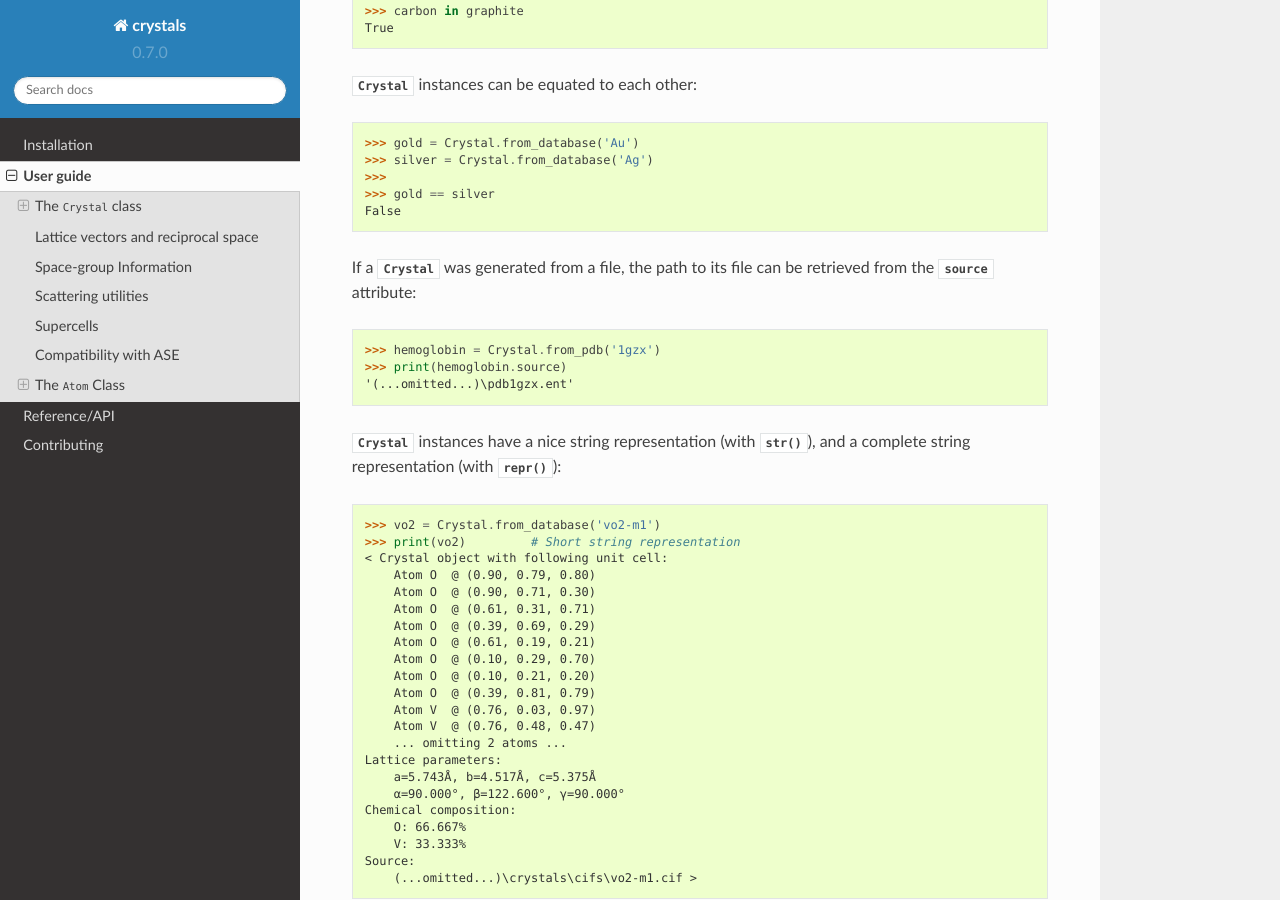
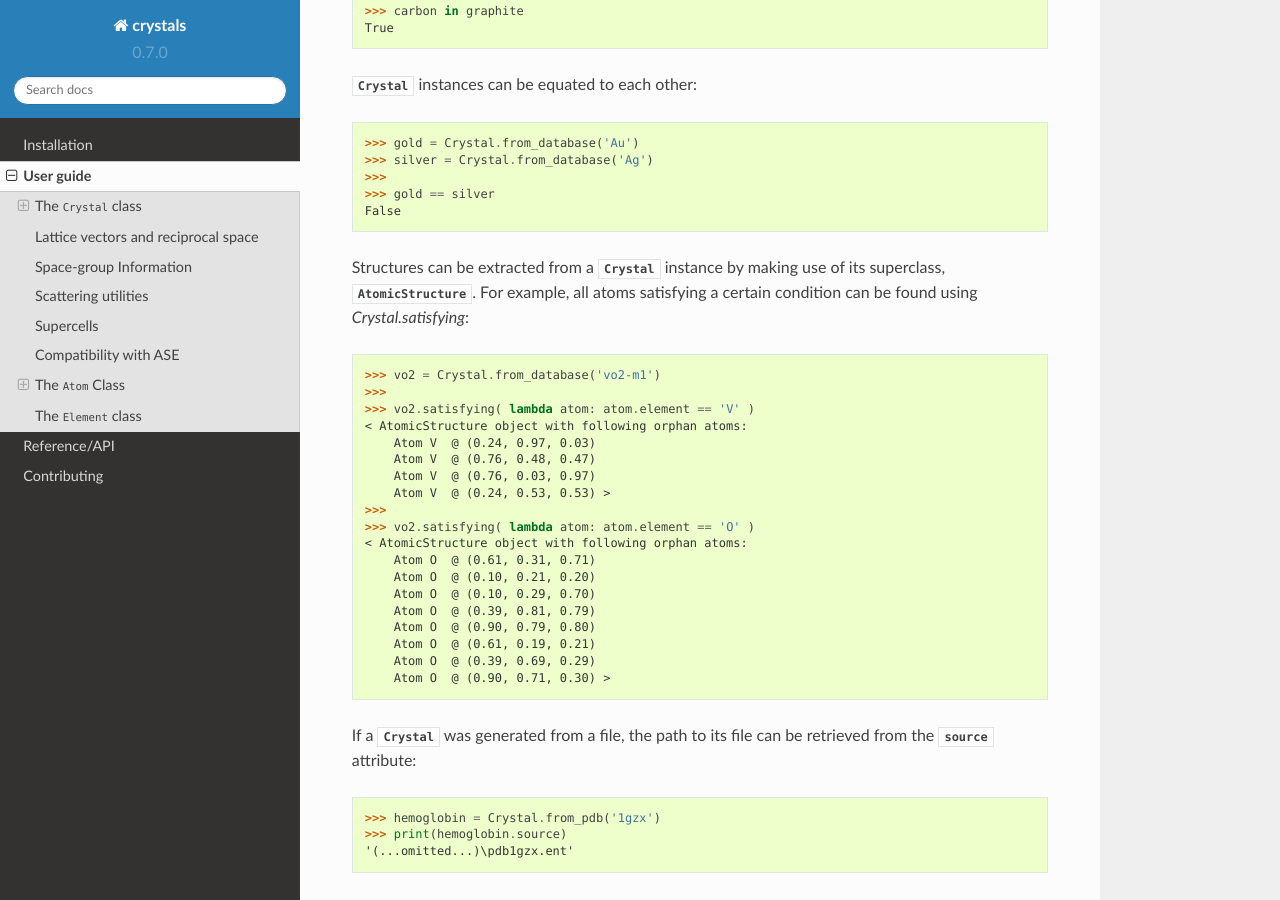
Before and after one commit to LaurentRDC/crystals, a Sphinx documentation site: the page built from docs/guide.rst, in a window 1280 px wide and 900 px high, scrolled down 3076 px. Built offline with Sphinx 7.4.7 and the Read the Docs theme 2.0.0, drawn with Linux system fonts in a browser that asks for light colours; some of the changed text lies outside the part shown.

Commit message:
Added AtomicStructure.satisfying to help search atomic structures

```diff
--- a/docs/guide.rst
+++ b/docs/guide.rst
@@ -148,6 +148,29 @@ The :class:`Crystal` class is a set-like container; checking containership (with
     >>>
     >>> gold == silver
     False
+
+Structures can be extracted from a :class:`Crystal` instance by making use of its superclass, :class:`AtomicStructure`. For example,
+all atoms satisfying a certain condition can be found using `Crystal.satisfying`::
+
+    >>> vo2 = Crystal.from_database('vo2-m1')
+    >>>
+    >>> vo2.satisfying( lambda atom: atom.element == 'V' )
+    < AtomicStructure object with following orphan atoms:
+        Atom V  @ (0.24, 0.97, 0.03)
+        Atom V  @ (0.76, 0.48, 0.47)
+        Atom V  @ (0.76, 0.03, 0.97)
+        Atom V  @ (0.24, 0.53, 0.53) >
+    >>>
+    >>> vo2.satisfying( lambda atom: atom.element == 'O' )
+    < AtomicStructure object with following orphan atoms:
+        Atom O  @ (0.61, 0.31, 0.71)
+        Atom O  @ (0.10, 0.21, 0.20)
+        Atom O  @ (0.10, 0.29, 0.70)
+        Atom O  @ (0.39, 0.81, 0.79)
+        Atom O  @ (0.90, 0.79, 0.80)
+        Atom O  @ (0.61, 0.19, 0.21)
+        Atom O  @ (0.39, 0.69, 0.29)
+        Atom O  @ (0.90, 0.71, 0.30) >
 
 If a :class:`Crystal` was generated from a file, the path to its file can be retrieved
 from the :attr:`source` attribute::
@@ -430,8 +453,8 @@ If atoms are not sitting on the same lattice, calculating the distance should no
         "Cartesian distance is undefined if atoms are sitting on different lattices."
     RuntimeError: Distance is undefined if atoms are sitting on different lattices.
 
-Elements
---------
+The :class:`Element` class
+==========================
 
 If all you want is access to elemental information, like atomic weights, you can instantiate an :class:`Element` instead of an :class:`Atom`::
 
```
Also changed, not shown: 2 other files.
